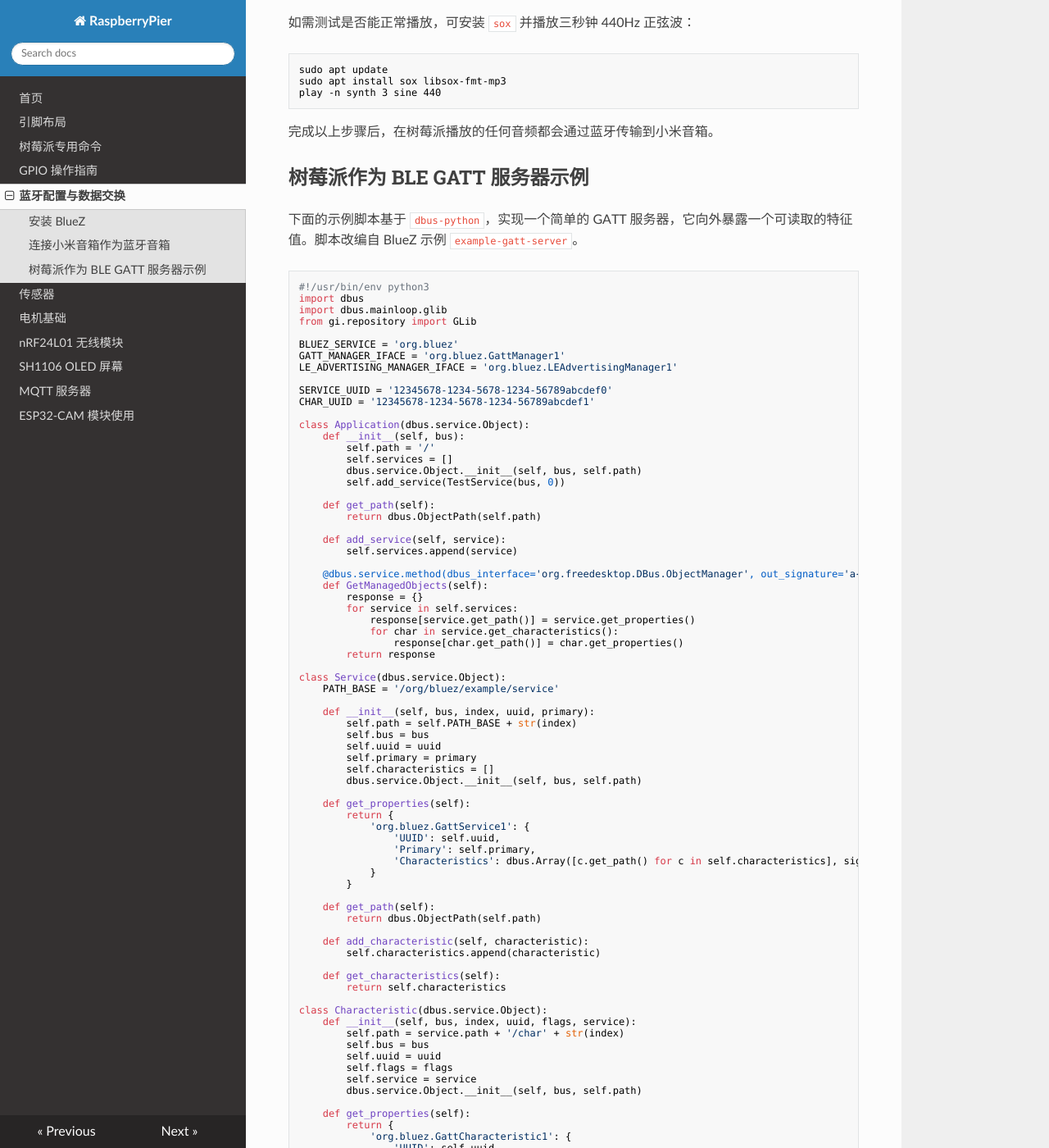
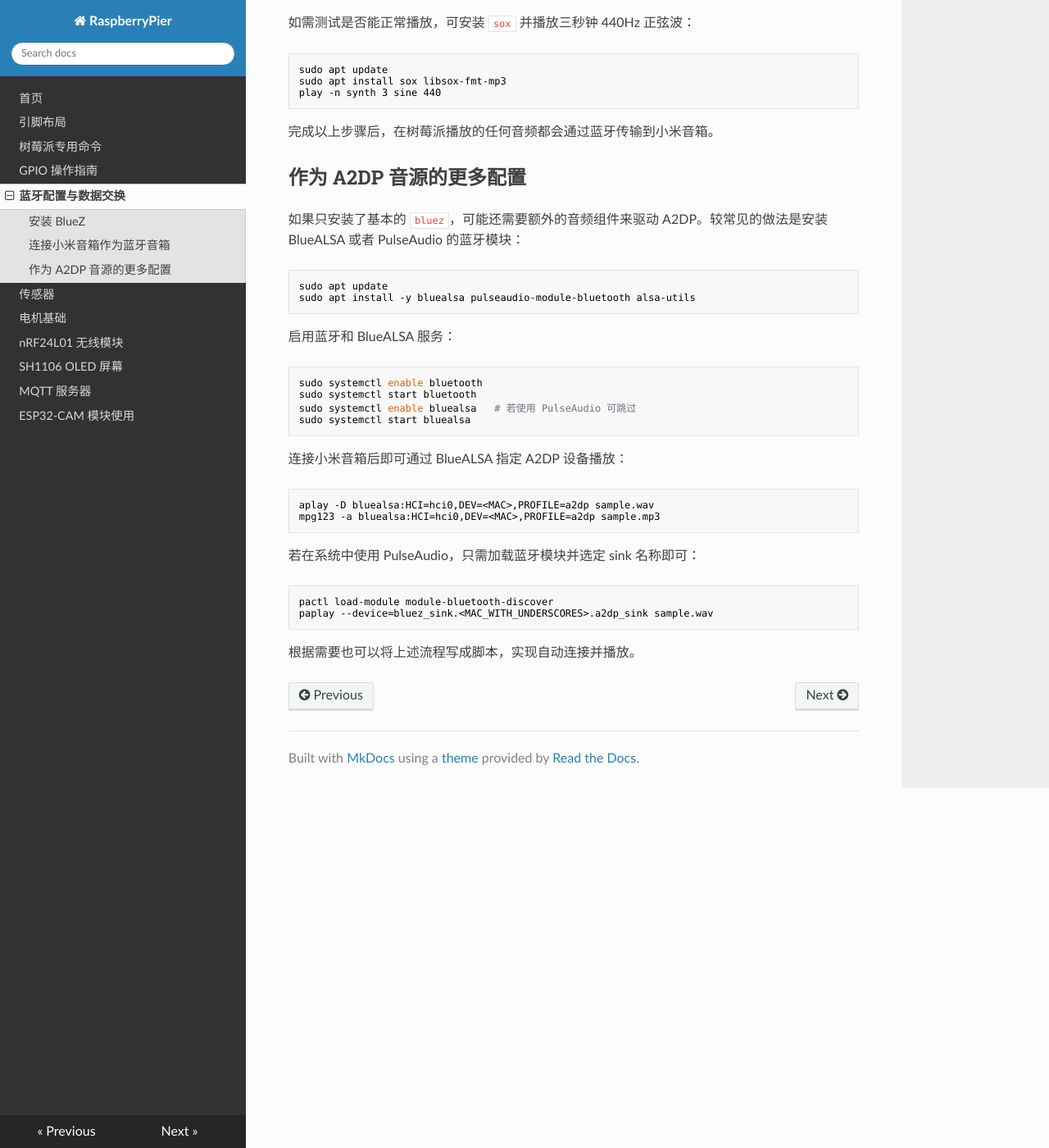
Before and after one commit to SwartzMss/RaspberryPier, an MkDocs documentation site: the page built from docs/bluetooth.md, in a window 1280 px wide and 1400 px high, scrolled down 1433 px. Shown: the whole window at 82% size. Built offline with MkDocs 1.6.1, drawn with Linux system fonts in a browser that asks for light colours; nearby versions of some CDN libraries; some of the changed text lies outside the part shown.

Commit message:
Remove BLE GATT example

````diff
--- a/docs/bluetooth.md
+++ b/docs/bluetooth.md
@@ -1,6 +1,6 @@
 # 蓝牙配置与数据交换
 
-本节介绍如何在树莓派 5 上配置蓝牙，并使用其内置蓝牙向小米音箱发送音频或作为 BLE GATT 服务器提供数据。
+本节介绍如何在树莓派 5 上配置蓝牙，使用经典蓝牙 (A2DP) 将音频推送到小米音箱。请注意，BLE 带宽有限，并不适合传输音频，因此以下内容仅讨论 A2DP 设置。
 
 ## 安装 BlueZ
 
@@ -78,143 +78,37 @@ play -n synth 3 sine 440
 
 完成以上步骤后，在树莓派播放的任何音频都会通过蓝牙传输到小米音箱。
 
-## 树莓派作为 BLE GATT 服务器示例
+## 作为 A2DP 音源的更多配置
 
-下面的示例脚本基于 `dbus-python`，实现一个简单的 GATT 服务器，它向外暴露一个可读取的特征值。脚本改编自 BlueZ 示例 `example-gatt-server`。
+如果只安装了基本的 `bluez`，可能还需要额外的音频组件来驱动 A2DP。较常见的做法是安装
+BlueALSA 或者 PulseAudio 的蓝牙模块：
 
-```python
-#!/usr/bin/env python3
-import dbus
-import dbus.mainloop.glib
-from gi.repository import GLib
-
-BLUEZ_SERVICE = 'org.bluez'
-GATT_MANAGER_IFACE = 'org.bluez.GattManager1'
-LE_ADVERTISING_MANAGER_IFACE = 'org.bluez.LEAdvertisingManager1'
-
-SERVICE_UUID = '12345678-1234-5678-1234-56789abcdef0'
-CHAR_UUID = '12345678-1234-5678-1234-56789abcdef1'
-
-class Application(dbus.service.Object):
-    def __init__(self, bus):
-        self.path = '/'
-        self.services = []
-        dbus.service.Object.__init__(self, bus, self.path)
-        self.add_service(TestService(bus, 0))
-
-    def get_path(self):
-        return dbus.ObjectPath(self.path)
-
-    def add_service(self, service):
-        self.services.append(service)
-
-    @dbus.service.method(dbus_interface='org.freedesktop.DBus.ObjectManager', out_signature='a{oa{sa{sv}}}')
-    def GetManagedObjects(self):
-        response = {}
-        for service in self.services:
-            response[service.get_path()] = service.get_properties()
-            for char in service.get_characteristics():
-                response[char.get_path()] = char.get_properties()
-        return response
-
-class Service(dbus.service.Object):
-    PATH_BASE = '/org/bluez/example/service'
-
-    def __init__(self, bus, index, uuid, primary):
-        self.path = self.PATH_BASE + str(index)
-        self.bus = bus
-        self.uuid = uuid
-        self.primary = primary
-        self.characteristics = []
-        dbus.service.Object.__init__(self, bus, self.path)
-
-    def get_properties(self):
-        return {
-            'org.bluez.GattService1': {
-                'UUID': self.uuid,
-                'Primary': self.primary,
-                'Characteristics': dbus.Array([c.get_path() for c in self.characteristics], signature='o')
-            }
-        }
-
-    def get_path(self):
-        return dbus.ObjectPath(self.path)
-
-    def add_characteristic(self, characteristic):
-        self.characteristics.append(characteristic)
-
-    def get_characteristics(self):
-        return self.characteristics
-
-class Characteristic(dbus.service.Object):
-    def __init__(self, bus, index, uuid, flags, service):
-        self.path = service.path + '/char' + str(index)
-        self.bus = bus
-        self.uuid = uuid
-        self.flags = flags
-        self.service = service
-        dbus.service.Object.__init__(self, bus, self.path)
-
-    def get_properties(self):
-        return {
-            'org.bluez.GattCharacteristic1': {
-                'UUID': self.uuid,
-                'Service': self.service.get_path(),
-                'Flags': self.flags,
-            }
-        }
-
-    def get_path(self):
-        return dbus.ObjectPath(self.path)
-
-    @dbus.service.method(dbus_interface='org.bluez.GattCharacteristic1', in_signature='a{sv}', out_signature='ay')
-    def ReadValue(self, options):
-        value = [dbus.Byte(c) for c in b'Pi5 GATT server']
-        return value
-
-class TestService(Service):
-    def __init__(self, bus, index):
-        Service.__init__(self, bus, index, SERVICE_UUID, True)
-        self.add_characteristic(TestCharacteristic(bus, 0, self))
-
-class TestCharacteristic(Characteristic):
-    def __init__(self, bus, index, service):
-        Characteristic.__init__(self, bus, index, CHAR_UUID, ['read'], service)
-
-
-def register_app_cb():
-    print('GATT application registered')
-
-
-def register_app_error_cb(error):
-    print('Failed to register application:', error)
-    mainloop.quit()
-
-
-def main():
-    dbus.mainloop.glib.DBusGMainLoop(set_as_default=True)
-    bus = dbus.SystemBus()
-
-    adapter = bus.get_object(BLUEZ_SERVICE, '/org/bluez/hci0')
-    service_manager = dbus.Interface(adapter, GATT_MANAGER_IFACE)
-
-    app = Application(bus)
-    service_manager.RegisterApplication(app.get_path(), {}, reply_handler=register_app_cb, error_handler=register_app_error_cb)
-
-    global mainloop
-    mainloop = GLib.MainLoop()
-    mainloop.run()
-
-if __name__ == '__main__':
-    main()
+```bash
+sudo apt update
+sudo apt install -y bluealsa pulseaudio-module-bluetooth alsa-utils
 ```
 
-保存为 `gatt_server.py` 后运行：
+启用蓝牙和 BlueALSA 服务：
 
 ```bash
-sudo python3 gatt_server.py
+sudo systemctl enable bluetooth
+sudo systemctl start bluetooth
+sudo systemctl enable bluealsa   # 若使用 PulseAudio 可跳过
+sudo systemctl start bluealsa
 ```
 
-此时树莓派会暴露出名为 `Pi5 GATT server` 的特征值，可被支持 BLE 的手机或其他设备读取。
+连接小米音箱后即可通过 BlueALSA 指定 A2DP 设备播放：
 
-以上即为在树莓派 5 上配置蓝牙并作为 GATT 服务器的基本示例。
+```bash
+aplay -D bluealsa:HCI=hci0,DEV=<MAC>,PROFILE=a2dp sample.wav
+mpg123 -a bluealsa:HCI=hci0,DEV=<MAC>,PROFILE=a2dp sample.mp3
+```
+
+若在系统中使用 PulseAudio，只需加载蓝牙模块并选定 sink 名称即可：
+
+```bash
+pactl load-module module-bluetooth-discover
+paplay --device=bluez_sink.<MAC_WITH_UNDERSCORES>.a2dp_sink sample.wav
+```
+
+根据需要也可以将上述流程写成脚本，实现自动连接并播放。
````
